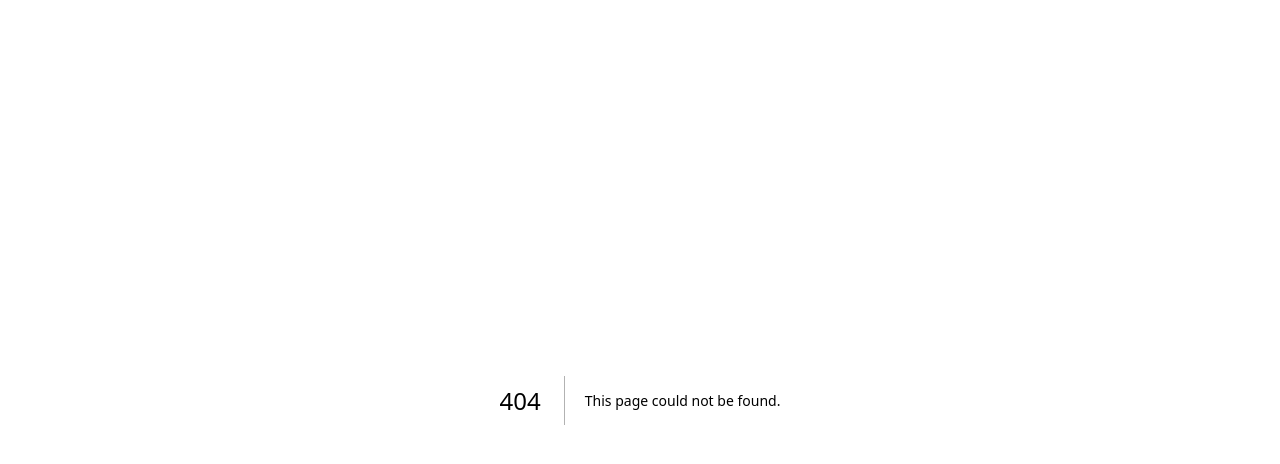
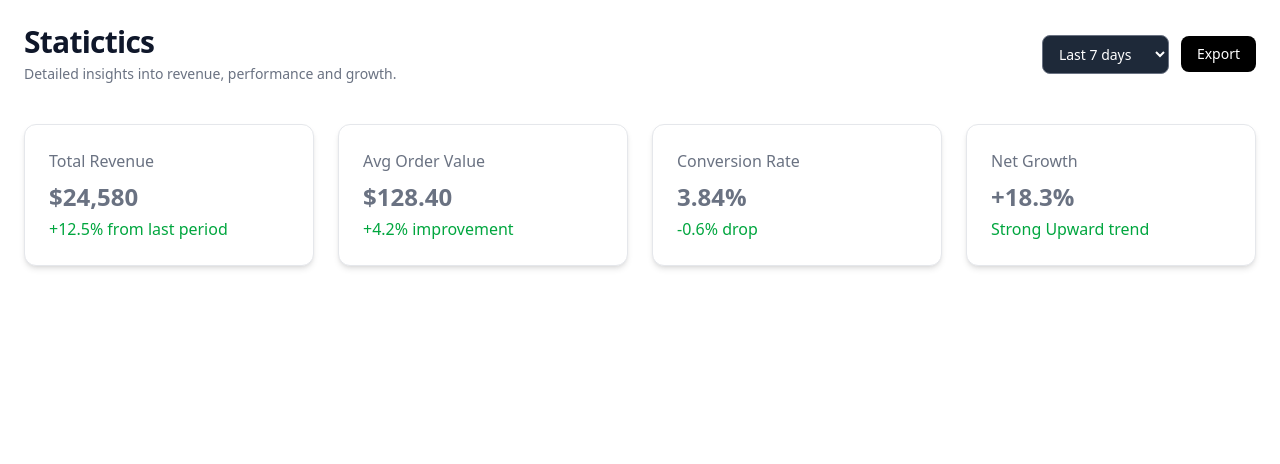
Before and after one commit to Engr-Shegez/metricly, a Next.js app: page /statistics in a window 1280 px wide. Before the commit this address had no page. Shown: the top 464 px of the page. Built offline with nearby package versions, Linux system fonts and the light colour scheme.

Commit message:
clean 4-card layout, Header and KPI row for statistics page

```diff
--- /dev/null
+++ b/src/app/statistics/page.tsx
@@ -0,0 +1,69 @@
+import React from "react";
+
+const StatisticsPage = () => {
+  return (
+    <div className="p-6 space-y-10">
+      {/* Header */}
+      <div className="flex items-center justify-between">
+        <div>
+          <h1 className="text-3xl font-semibold tracking-tight">Statictics</h1>
+          <p className="text-sm text-gray-500 mt-1">
+            Detailed insights into revenue, performance and growth.
+          </p>
+        </div>
+
+        <div className="flex items-center gap-3">
+          <select className="px-3 py-2 text-sm border border-gray-500 text-white rounded-lg bg-gray-800">
+            <option>Last 7 days</option>
+            <option>Last 30 days</option>
+            <option>Last 90 days</option>
+            <option>This Year</option>
+          </select>
+
+          <button className="px-4 py-2 text-sm font-medium bg-black text-white rounded-lg hover:bg-gray-800 transition-colors">
+            Export
+          </button>
+        </div>
+      </div>
+      {/* KPI ROW */}
+      <div className="grid grid-cols-1 sm:grid-cols-2 xl:grid-cols-4 gap-6">
+        {/* Revenue */}
+        <div className="p-6 bg-white rounded-xl border border-gray-200 shadow-md">
+          <p className="text-md text-gray-500">Total Revenue</p>
+          <h2 className="mt-2 text-2xl text-gray-500  font-semibold">
+            $24,580
+          </h2>
+          <p className="mt-1 text-md text-green-600 font-medium">
+            +12.5% from last period
+          </p>
+        </div>
+        {/* AOV */}
+        <div className="p-6 bg-white rounded-xl border border-gray-200 shadow-md">
+          <p className="text-md text-gray-500">Avg Order Value</p>
+          <h2 className="mt-2 text-2xl text-gray-500  font-semibold">
+            $128.40
+          </h2>
+          <p className="mt-1 text-md text-green-600 font-medium">
+            +4.2% improvement
+          </p>
+        </div>
+        {/* Conversion */}
+        <div className="p-6 bg-white rounded-xl border border-gray-200 shadow-md">
+          <p className="text-md text-gray-500">Conversion Rate</p>
+          <h2 className="mt-2 text-2xl text-gray-500  font-semibold">3.84%</h2>
+          <p className="mt-1 text-md text-green-600 font-medium">-0.6% drop</p>
+        </div>
+        {/* Growth */}
+        <div className="p-6 bg-white rounded-xl border border-gray-200 shadow-md">
+          <p className="text-md text-gray-500">Net Growth</p>
+          <h2 className="mt-2 text-2xl text-gray-500  font-semibold">+18.3%</h2>
+          <p className="mt-1 text-md text-green-600 font-medium">
+            Strong Upward trend
+          </p>
+        </div>
+      </div>
+    </div>
+  );
+};
+
+export default StatisticsPage;
--- a/src/components/ui/KPICard.tsx
+++ b/src/components/ui/KPICard.tsx
@@ -15,7 +15,7 @@ const KPICardProps = ({ title, value, trend }: KPICardProps) => {
 
       {trend && (
         <p
-          className={`text-sm mt-2 ${trend === "up" ? "text-(--color-success)" : "text-(--color-danger)"}`}
+          className={`text-sm mt-2 ${trend === "up" ? "text-green-600" : "text-red-600"}`}
         >
           {trend === "up" ? "▲ Increasing" : "▼ Decreasing"}
         </p>
```
